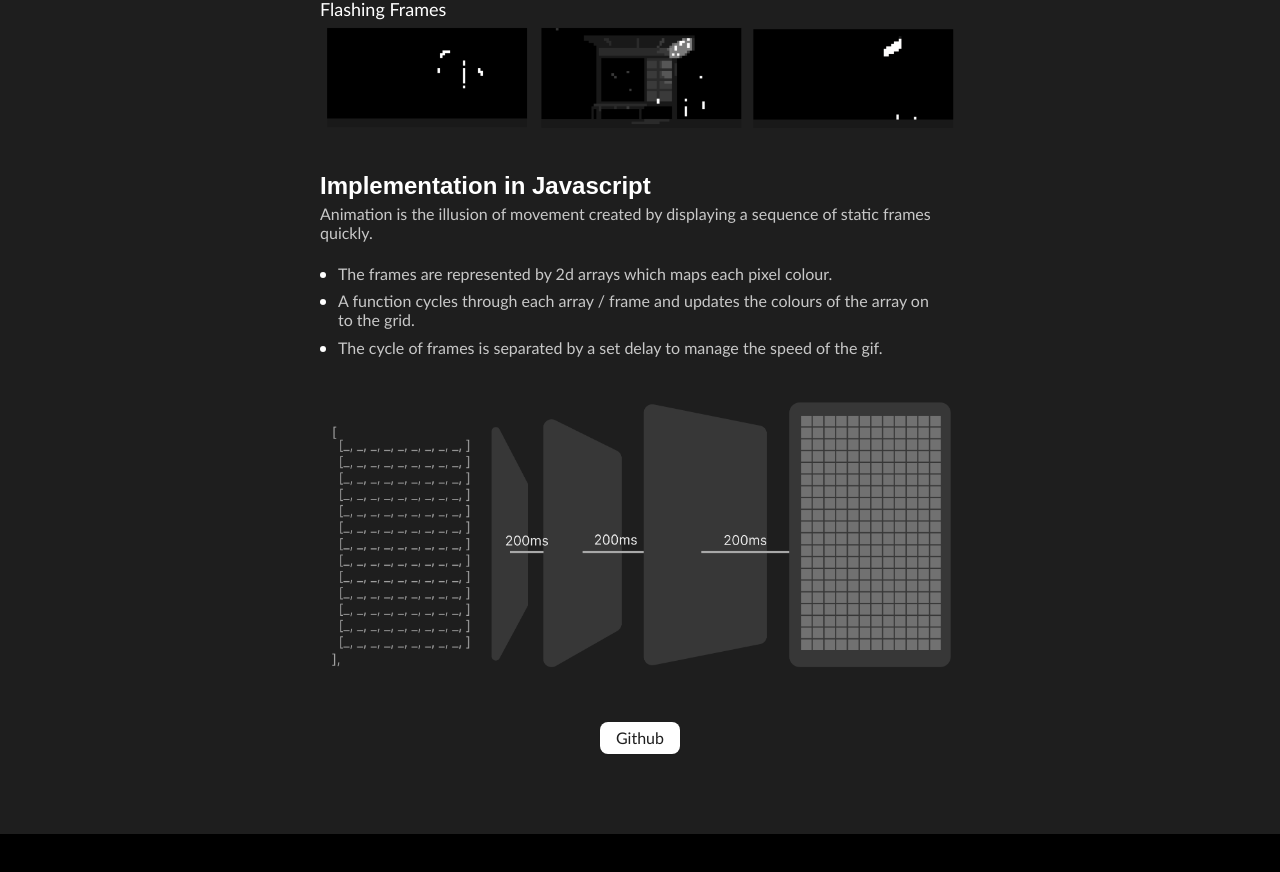
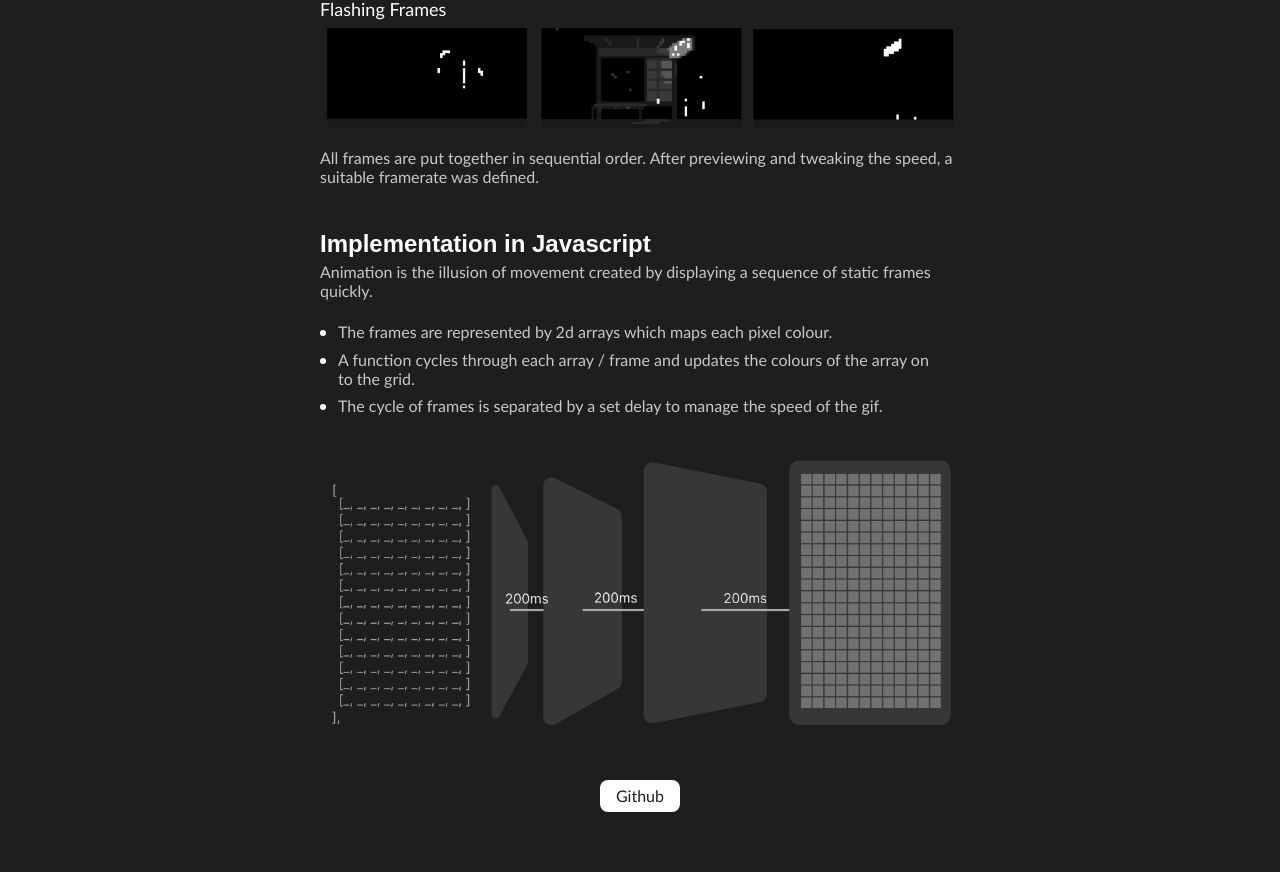
Before and after one commit to psuuzu/portfolio1, a Next.js app: page /javascript in a window 1280 px wide. Shown: the part 1729-2601 px from the top of the page. Before the commit the page ends 2563 px from the top, so only its background shows below. Built offline with nearby package versions, Linux system fonts and the light colour scheme; a web font is replaced by a local one.

Commit message:
update js

```diff
--- a/app/javascript/page.tsx
+++ b/app/javascript/page.tsx
@@ -32,7 +32,9 @@ export default function Page(){
                 <img src="/images/movementframes.png" alt="movement frames"/>
                 <p className="mt-[20px] !text-white !text-[18px]">Flashing Frames</p>
                 <img src="/images/flashingframes.png" alt="flashing frames"/>
-
+                <p className="mt-[20px]">
+                    All frames are put together in sequential order. After previewing and tweaking the speed, a suitable framerate was defined.
+                </p>
 
                 <h2 className='!text-[24px] mt-[40px]'>Implementation in Javascript</h2>
                 <p>
```
